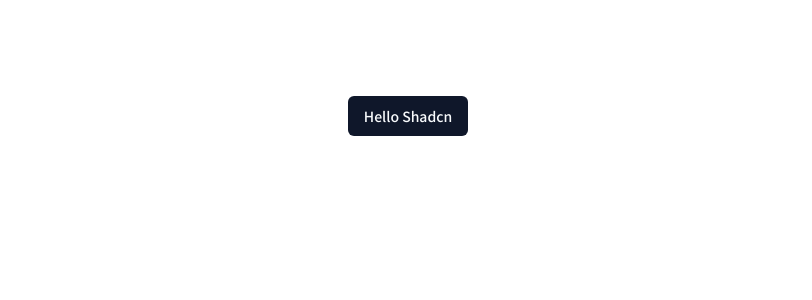
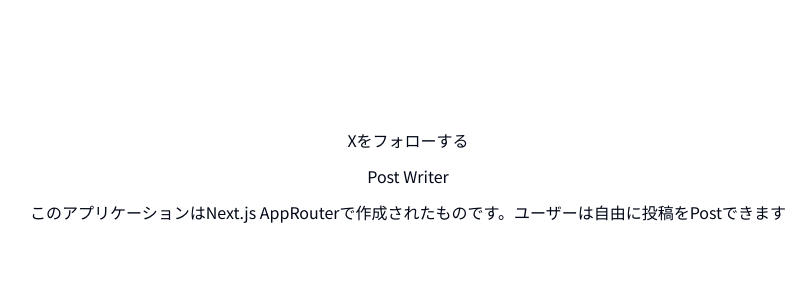
Before and after one commit to ryuta09/post-writer-app, a Next.js app: page / in a window 1280 px wide. Shown: the top 300 px of the page, without its empty margins (232-1044 px from the left). Built offline with nearby package versions, Linux system fonts and the light colour scheme.

Commit message:
feat: ルートグループの作成とHomeページの作成開始

```diff
--- /dev/null
+++ b/app/(marketing)/page.tsx
@@ -0,0 +1,15 @@
+import Link from "next/link";
+
+export default function IndexPage() {
+  return (
+    <>
+      <section className="pt-6 md:pt-10 lg:py-32 pb-8 md:pb-12">
+        <div className="container text-center flex flex-col items-center gap-3 mx-w-[64rem]">
+          <Link href={'/'}>Xをフォローする</Link>
+          <h1>Post Writer</h1>
+          <p>このアプリケーションはNext.js AppRouterで作成されたものです。ユーザーは自由に投稿をPostできます</p>
+        </div>
+      </section>
+    </>
+  )
+}
--- a/app/page.tsx
+++ /dev/null
@@ -1,10 +0,0 @@
-import { Button } from "@/components/ui/button";
-import Image from "next/image";
-
-export default function Home() {
-  return (
-    <main className="flex min-h-screen flex-col items-center justify-between p-24">
-    <Button>Hello Shadcn</Button>
-    </main>
-  );
-}
```
